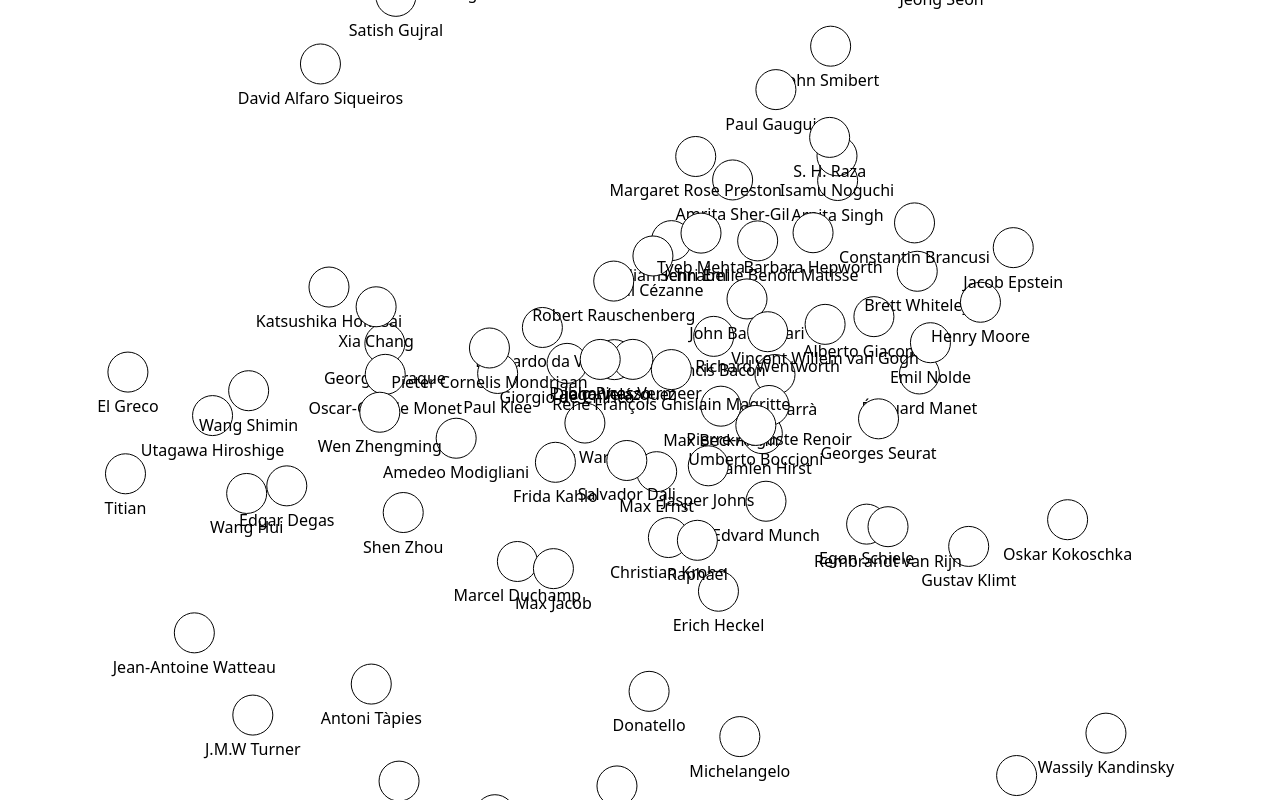
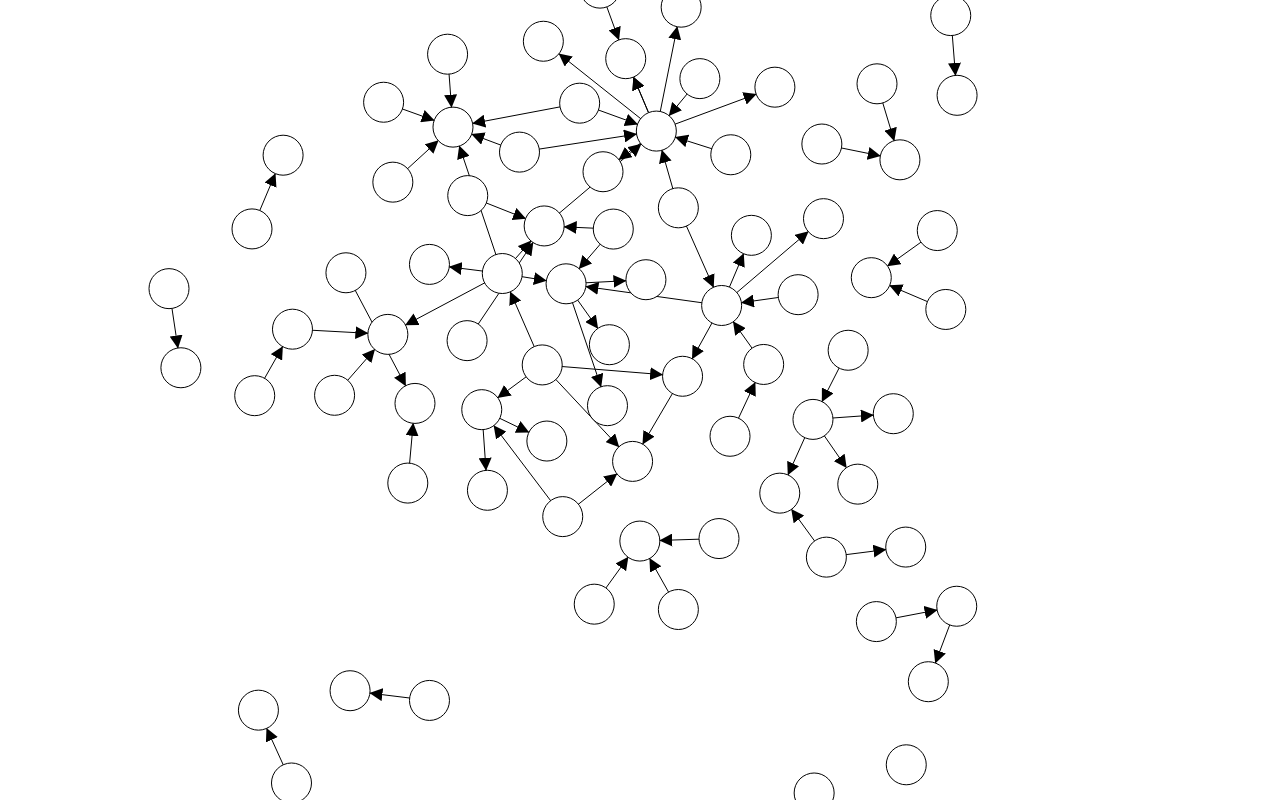
Before and after one commit to eisen/dataviscourse-pr-influences-of-reknown-artists, a SvelteKit app in the folder packages/fe/: page /network in a window 1280 px wide. Built offline with nearby package versions, Linux system fonts and the light colour scheme.

Commit message:
Got simulation with links working

```diff
--- a/packages/fe/src/lib/utilities/types.ts
+++ b/packages/fe/src/lib/utilities/types.ts
@@ -20,4 +20,7 @@ export type ArtistLink = {
 export type ArtistData = {
   artist: string
   death_type: string
+  index?: number
+  x?: number
+  y?: number
 }
--- a/packages/fe/src/routes/network/+page.svelte
+++ b/packages/fe/src/routes/network/+page.svelte
@@ -2,10 +2,12 @@
   import * as d3 from 'd3'
   import { Types } from '$lib/utilities'
   import { onMount } from 'svelte'
-  import type { ArtistLink } from '$lib/utilities/types'
+  import type { ArtistData, ArtistLink } from '$lib/utilities/types'
 
   const port = 5173
   const server_url = `http://localhost:${port}`
+
+  const RADIUS = 25
 
   let sim: d3.Simulation<d3.SimulationNodeDatum, d3.SimulationLinkDatum<d3.SimulationNodeDatum>>
   let sim_running = false
@@ -14,15 +16,18 @@
   $: allArtists = []
   let allLinks: Types.ArtistLink[]
   $: allArtists = []
-  let artists: [string, Types.ArtistInfluence[]][]
+
+  let artists: Types.ArtistData[]
   $: artists = []
+  let links: Types.ArtistLink[]
+  $: links = []
 
   $: width = 0
   $: height = 0
 
-  const translate = (x: number, y: number) => `translate(${x}, ${y})`
+  const translate = (x: number | undefined, y: number | undefined) => `translate(${x}, ${y})`
 
-  const RunSim = (nodes: any, links: any) => {
+  const RunSim = (nodes: any, edges: any) => {
     sim = d3
       .forceSimulation(nodes)
       .force(
@@ -30,32 +35,23 @@
         d3
           .forceLink()
           .id(d => d['artist'])
-          .distance(100)
+          .distance(RADIUS * 2)
           .strength(1)
+        //.iterations(30)
       )
-      .force('charge', d3.forceManyBody())
+      .force('charge', d3.forceManyBody().strength(-10))
       .force('center', d3.forceCenter(width / 2, height / 2))
-    // .force(
-    //   'x',
-    //   d3.forceX().x(d => {
-    //     return width / 2
-    //   })
-    // )
-    // .force(
-    //   'y',
-    //   d3.forceY().y(d => {
-    //     return height / 2
-    //   })
-    // )
-    // .force(
-    //   'collide',
-    //   d3.forceCollide().radius(d => 50)
-    // )
+      .force(
+        'collide',
+        d3.forceCollide().radius(d => RADIUS + 15)
+      )
 
-    sim.force('link')!.links(links)
+    sim.force('link')!.links(edges)
 
     sim.on('tick', () => {
       artists = nodes
+      links = edges
+
       if (Math.abs(sim.alpha() - sim.alphaTarget()) < 0.1) {
         sim.stop()
         sim_running = false
@@ -67,20 +63,26 @@
     })
   }
 
+  const OnMouseOver = (target: any) => {
+    d3.select(target + '-group').raise()
+    d3.select(target + '-text').attr('opacity', 1)
+  }
+
+  const OnMouseOut = (target: any) => {
+    d3.select(target + '-text').attr('opacity', 0)
+  }
+
   onMount(async () => {
-    console.log('Mounted')
+    const artist_data: Types.ArtistData[] | undefined = await d3.json(`${server_url}/data/artist-data.json`)
+    if (artist_data) {
+      allArtists = artist_data
+    }
 
     const influence_data: Types.ArtistInfluence[] | undefined = await d3.json(
       `${server_url}/data/artist-influences.json`
     )
-    const artist_data: Types.ArtistData[] | undefined = await d3.json(`${server_url}/data/artist-data.json`)
-
-    if (artist_data) {
-      allArtists = artist_data
-    }
-
     if (influence_data) {
-      allLinks = d3.map(influence_data, (d: Types.ArtistInfluence, i): ArtistLink => {
+      allLinks = d3.map(influence_data, (d: Types.ArtistInfluence): ArtistLink => {
         const link: ArtistLink = {
           source: d.artist,
           target: d.influenced,
@@ -89,7 +91,6 @@
       })
     }
 
-    console.log(allArtists, allLinks)
     RunSim(allArtists, allLinks)
   })
 </script>
@@ -97,10 +98,41 @@
 <svelte:window bind:innerWidth={width} bind:innerHeight={height} />
 
 <svg {width} {height}>
-  {#each artists as influencer}
-    <g transform={translate(influencer['x'], influencer['y'])}>
-      <circle cx="0" cy="0" r="20" stroke="black" fill="white" />
-      <text x="0" y="40" text-anchor="middle">{influencer['artist']}</text>
-    </g>
-  {/each}
+  <defs>
+    <marker id="arrowhead" viewBox="-0 -5 10 10" refX="25" refY="0" orient="auto" markerWidth="13" markerHeight="13">
+      <path d="M 0,-5 L 10 ,0 L 0,5" fill="black" style="stroke: none;" />
+    </marker>
+  </defs>
+
+  <g id="links">
+    {#each links as link}
+      <g>
+        <line
+          marker-end="url(#arrowhead)"
+          x1={link.source.x}
+          y1={link.source.y}
+          x2={link.target.x}
+          y2={link.target.y}
+          stroke="black"
+        />
+      </g>
+    {/each}
+  </g>
+  <g id="nodes">
+    {#each artists as artist}
+      <g
+        transform={translate(artist.x, artist.y)}
+        id={artist.artist.replace(/[\s\.]/g, '') + '-group'}
+        on:focus={ev => OnMouseOver('#' + artist.artist.replace(/[\s\.]/g, ''))}
+        on:mouseover={ev => OnMouseOver('#' + artist.artist.replace(/[\s\.]/g, ''))}
+        on:blur={ev => OnMouseOut('#' + artist.artist.replace(/[\s\.]/g, ''))}
+        on:mouseout={ev => OnMouseOut('#' + artist.artist.replace(/[\s\.]/g, ''))}
+      >
+        <circle cx="0" cy="0" r="20" stroke="black" fill="white" />
+        <text id={artist.artist.replace(/[\s\.]/g, '') + '-text'} x="0" y="40" opacity="0" text-anchor="middle"
+          >{artist.artist}</text
+        >
+      </g>
+    {/each}
+  </g>
 </svg>
--- a/packages/fe/static/data/artist-data.json
+++ b/packages/fe/static/data/artist-data.json
@@ -253,7 +253,7 @@
     },
     {
         "artist": "Paul Gauguin",
-        "death_type": "heartattack-overdose-probably"
+        "death_type": "illness"
     },
     {
         "artist": "Paul Klee",
```
